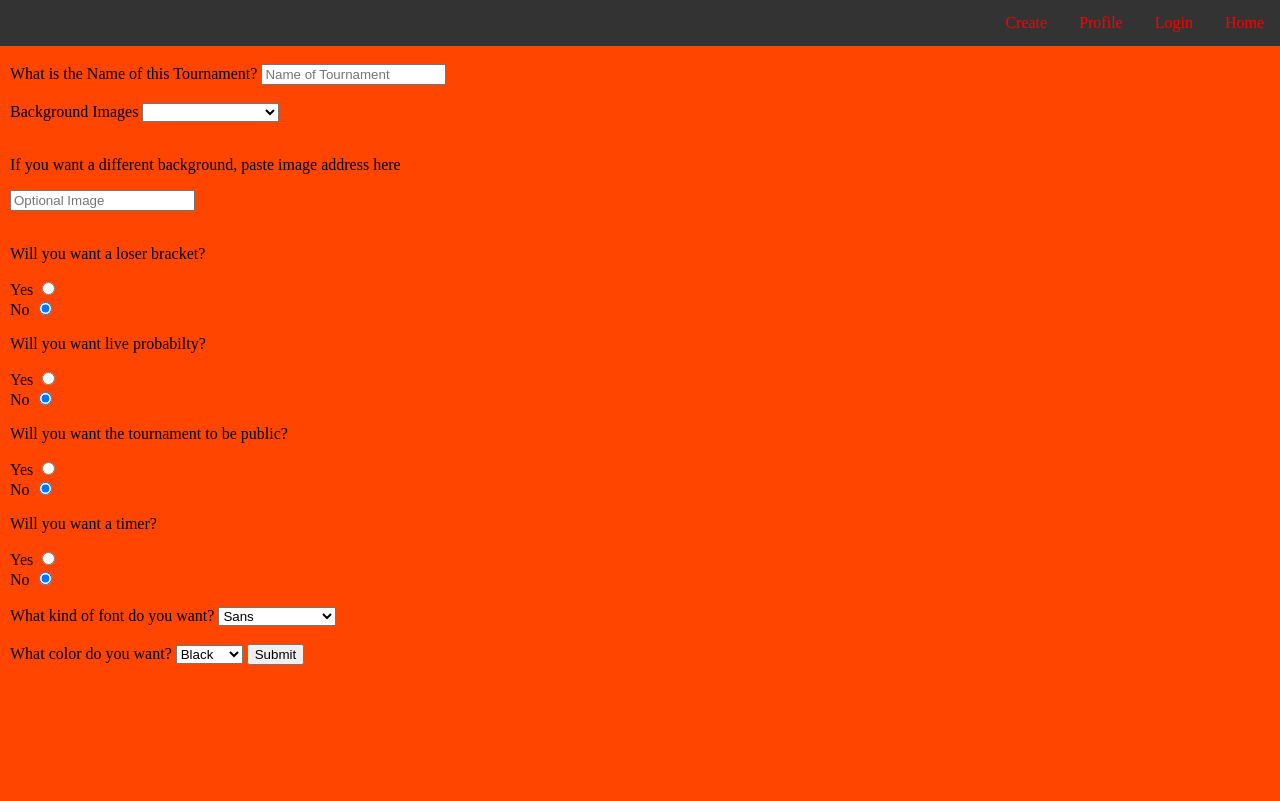
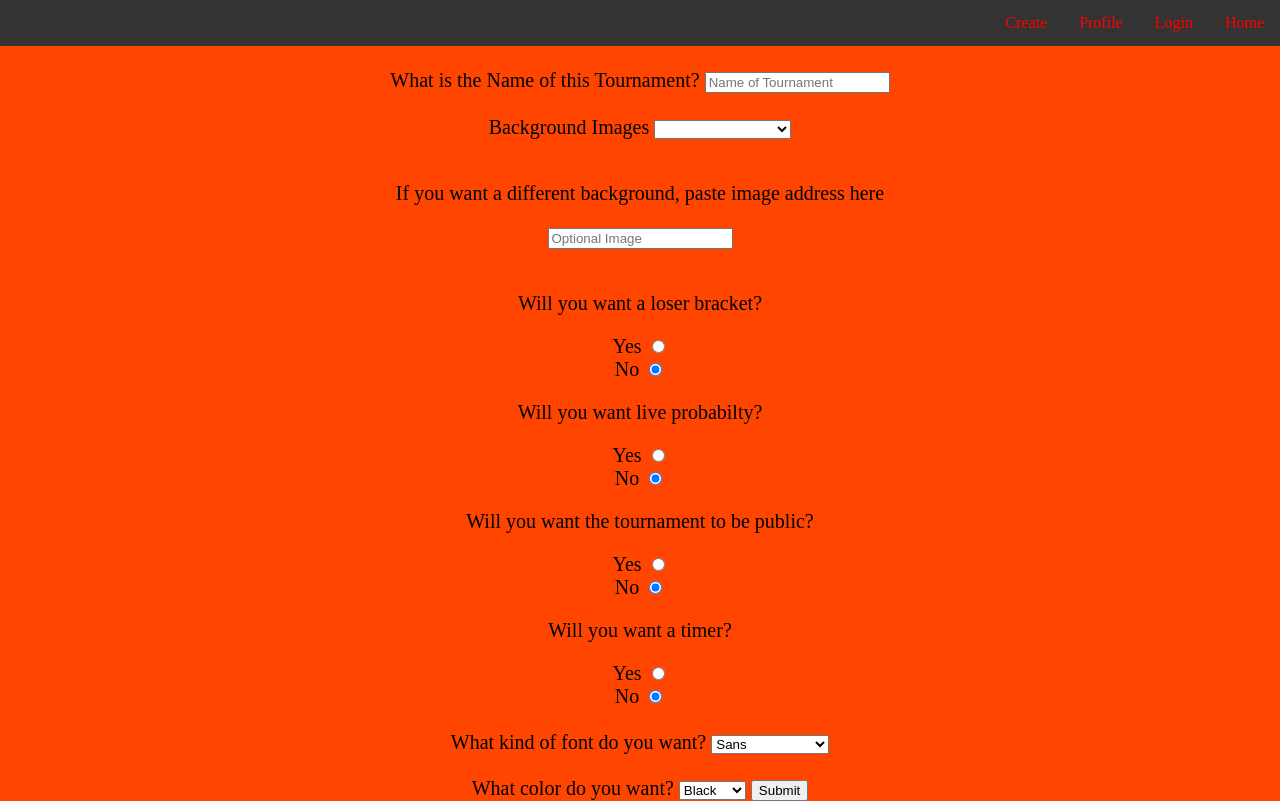
Before and after one commit to CodeName-Kids-Next-Door/CNKND, a Python web app: template Templates/tournament_Creator.html in a window 1280 px wide. Before the commit the page ends 665 px from the top, so only its background shows below. Run offline with Jinja, Linux system fonts and the light colour scheme; the template is opened without the code that fills it, so the values that code supplies are empty.

Commit message:
part 2 of update
centered and a bigger font

```diff
--- a/Templates/tournament_Creator.html
+++ b/Templates/tournament_Creator.html
@@ -3,7 +3,9 @@
   <head>
     <style media="screen">
       .body2{
-        margin-left: 10px;
+        /* margin-left: 10px; */
+        text-align: center;
+        font-size: 20px;
       }
       body{
         margin: 0;
--- a/templates/tournament_Creator.html
+++ b/templates/tournament_Creator.html
@@ -3,7 +3,9 @@
   <head>
     <style media="screen">
       .body2{
-        margin-left: 10px;
+        /* margin-left: 10px; */
+        text-align: center;
+        font-size: 20px;
       }
       body{
         margin: 0;
```
